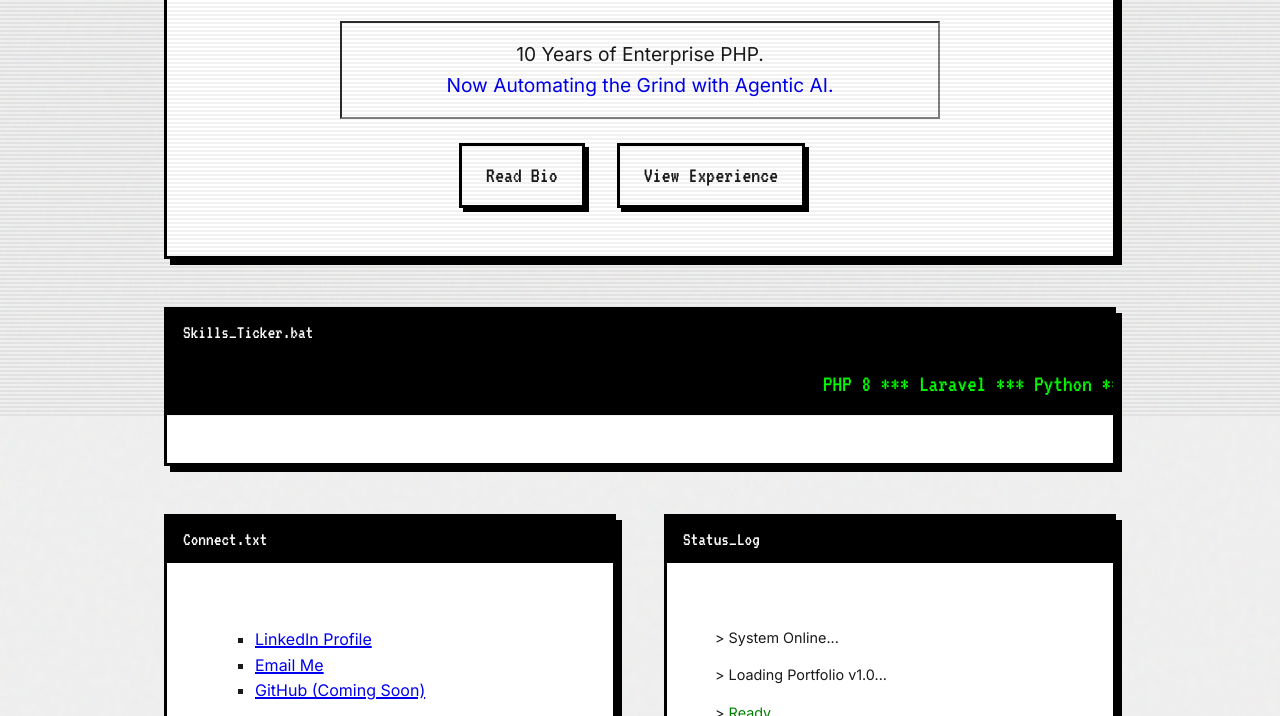
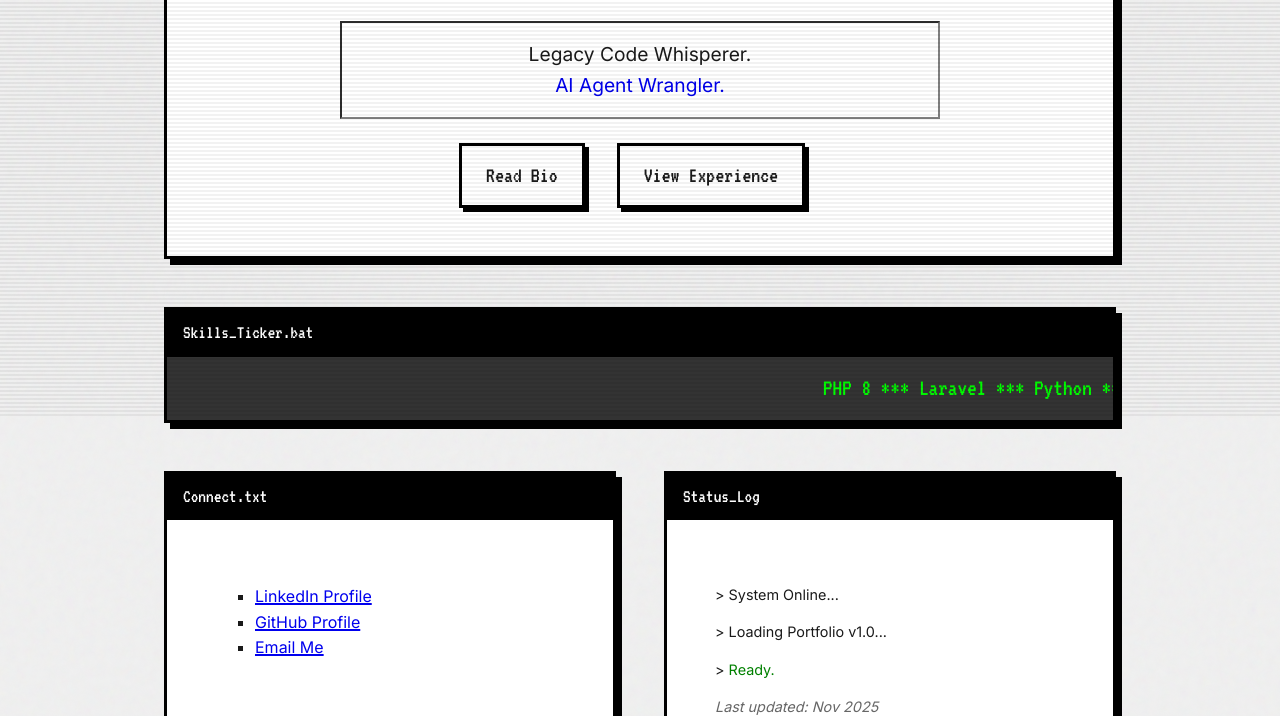
Before and after one commit to RhanCandia/site-retro, a plain HTML site: page index.html in a window 1280 px wide. Shown: the part 384-1100 px from the top of the page. Drawn offline with Linux system fonts and the light colour scheme.

Commit message:
feat: Update profile tagline, contact links, and marquee styling on homepage.

```diff
--- a/index.html
+++ b/index.html
@@ -36,8 +36,8 @@
                 <div
                     style="background: white; border: 2px inset #808080; padding: 16px; margin-bottom: 24px; max-width: 600px; margin-left: auto; margin-right: auto;">
                     <p style="font-size: 1.2rem; margin: 0;">
-                        10 Years of Enterprise PHP.<br>
-                        <span style="color: var(--accent-blue);">Now Automating the Grind with Agentic AI.</span>
+                        Legacy Code Whisperer.<br>
+                        <span style="color: var(--accent-blue);">AI Agent Wrangler.</span>
                     </p>
                 </div>
 
@@ -53,10 +53,13 @@
             <div class="window-header">
                 <span>Skills_Ticker.bat</span>
             </div>
-            <div class="marquee-container">
-                <div class="marquee-content">
-                    PHP 8 *** Laravel *** Python *** LangChain *** AI Agents *** Microservices *** SQL *** Linux *** RAG
-                    Systems *** Prompt Engineering ***
+            <div class="window-body" style="padding: 0;">
+                <div class="marquee-container">
+                    <div class="marquee-content">
+                        PHP 8 *** Laravel *** Python *** LangChain *** AI Agents *** Microservices *** SQL *** Linux ***
+                        RAG
+                        Systems *** Prompt Engineering ***
+                    </div>
                 </div>
             </div>
         </div>
@@ -71,8 +74,8 @@
                     <ul style="list-style-type: square;">
                         <li><a href="https://www.linkedin.com/in/rhanelcandia/" target="_blank">LinkedIn Profile</a>
                         </li>
-                        <li><a href="mailto:hello@rhanel.dev">Email Me</a></li>
-                        <li><a href="#">GitHub (Coming Soon)</a></li>
+                        <li><a href="https://github.com/RhanCandia" target="_blank">GitHub Profile</a></li>
+                        <li><a href="mailto:rhancandia@gmail.com">Email Me</a></li>
                     </ul>
                 </div>
             </div>
--- a/public/css/style.css
+++ b/public/css/style.css
@@ -164,16 +164,14 @@ a:hover {
 
 /* Marquee */
 .marquee-container {
-    background: var(--border-color);
+    background: rgba(0, 0, 0, 0.8);
     color: #00FF00;
     /* Matrix Green */
     font-family: var(--font-header);
     font-size: 1.5rem;
-    padding: 8px;
+    padding: 12px 8px;
     overflow: hidden;
     white-space: nowrap;
-    border-bottom: 3px solid var(--border-color);
-    margin-bottom: var(--spacing-lg);
 }
 
 .marquee-content {
```
